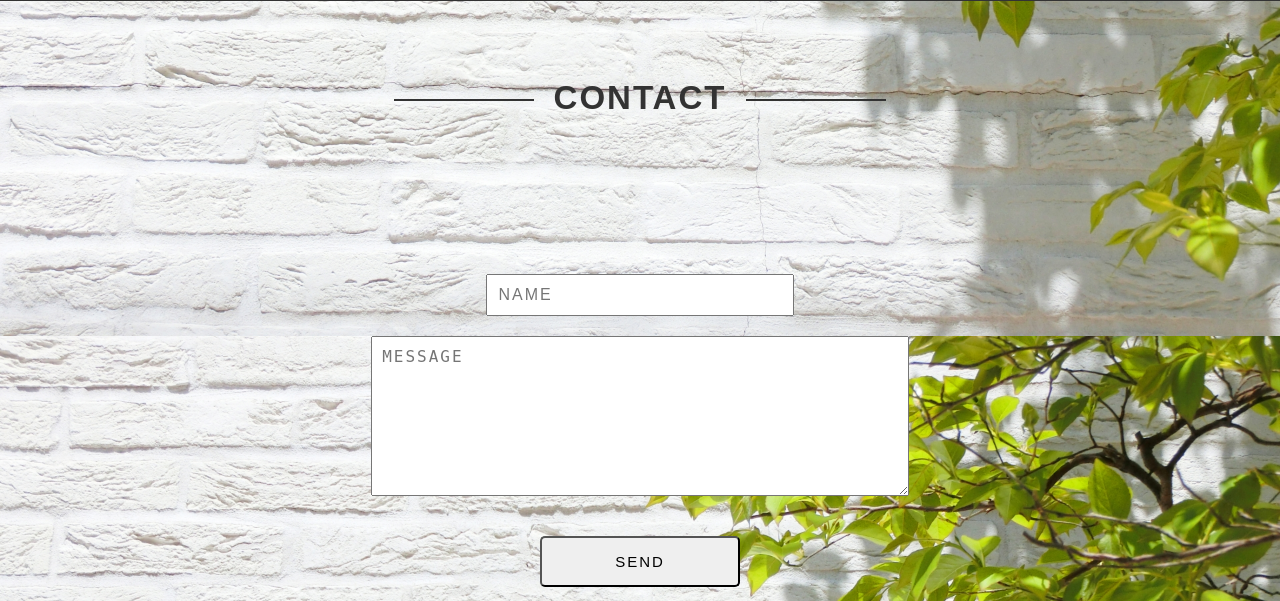
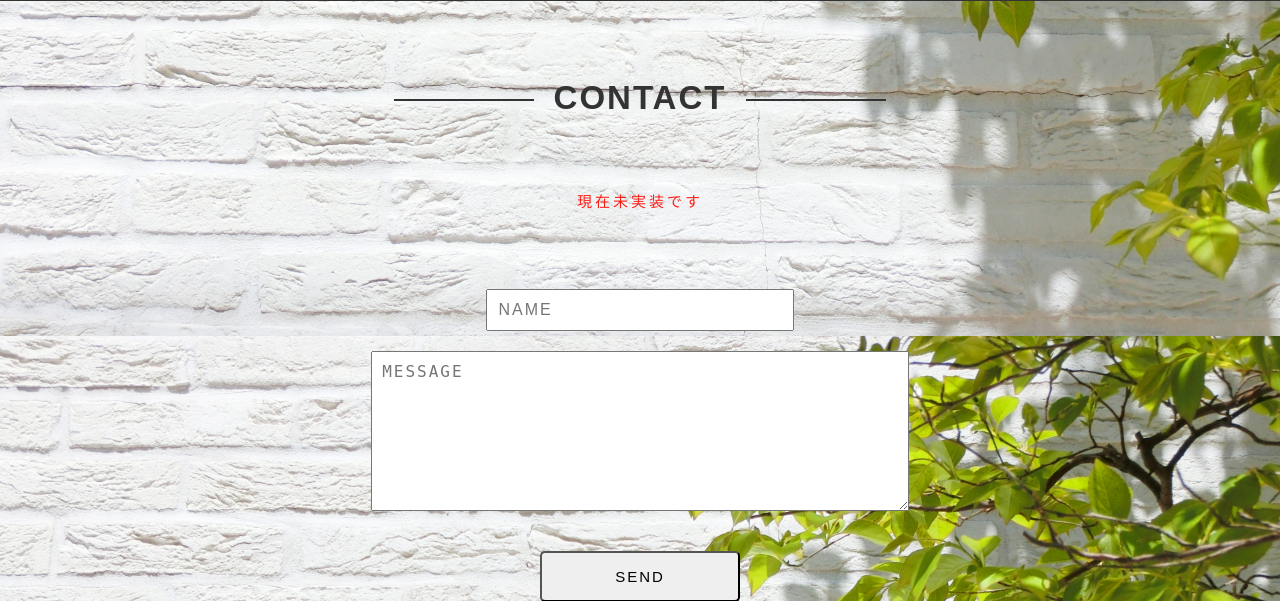
Before and after one commit to KyosukeUryu/portfolio_web, a PHP site: page /index.html in a window 1280 px wide. Shown: the part 3504-4105 px from the top of the page. Run offline with PHP 8.4, Linux system fonts and the light colour scheme; some libraries are stand-ins or nearby versions; some web fonts are replaced.

Commit message:
[add]アラート文作成

```diff
--- a/css/style.css
+++ b/css/style.css
@@ -242,6 +242,12 @@ body {
   width: 60%;
   margin: 80px auto 20px;
 }
+.alert-text {
+  font-size: 1.5rem;
+  color: #fc1e17;
+  margin-bottom: 30px;
+  letter-spacing: 3px;
+}
 .contact-form input[type=text],
 .contact-form textarea {
   display: block;
--- a/index.html
+++ b/index.html
@@ -97,6 +97,7 @@
       </section>
       <section class="contact" id="contact">
         <h2 class="heading heading-even">CONTACT</h2>
+        <p class="alert-text">現在未実装です</p>
         <form class="contact-form">
           <input type="text" name="name" placeholder="NAME">
           <textarea name="message" placeholder="MESSAGE"></textarea>
```
